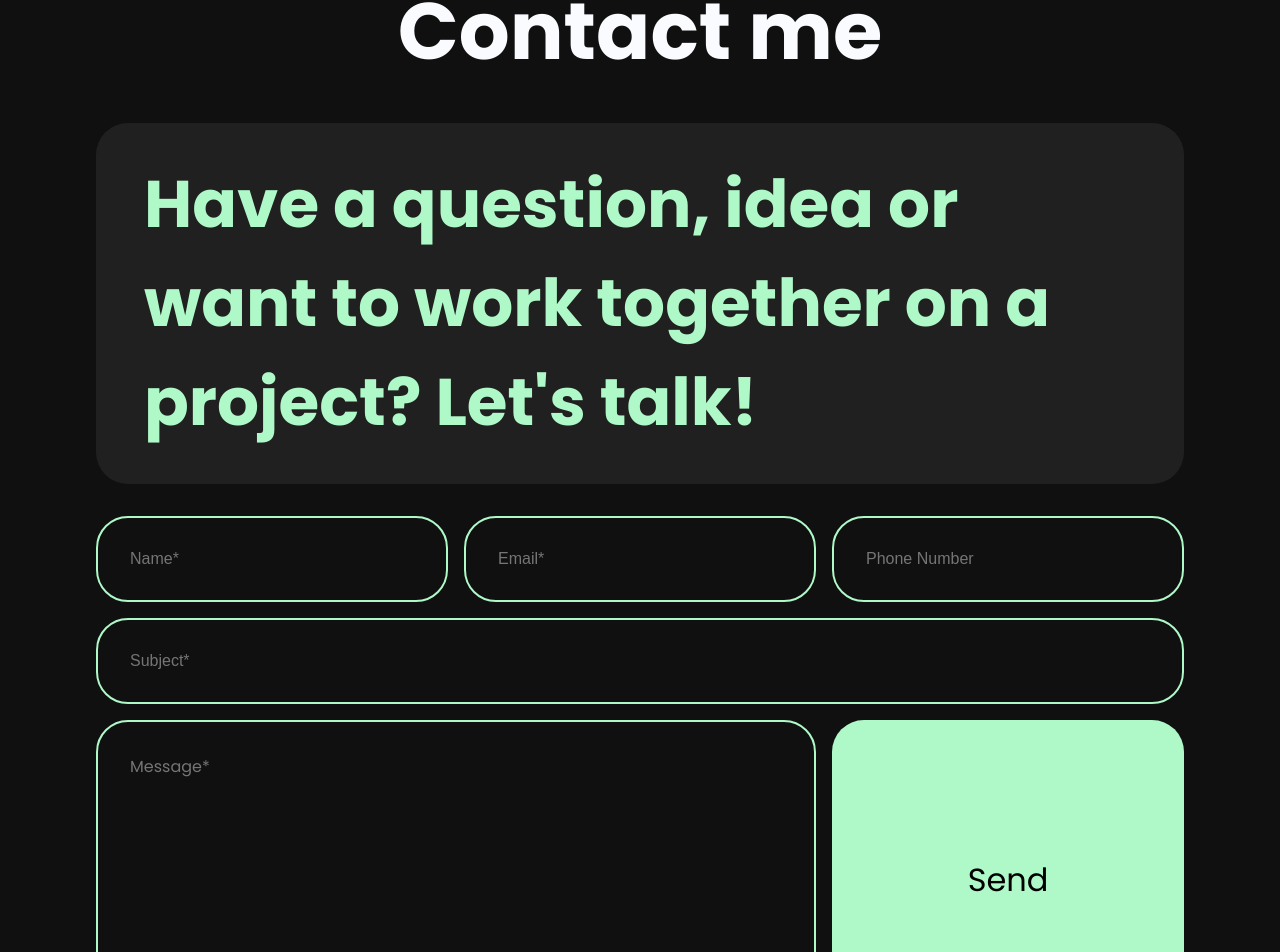
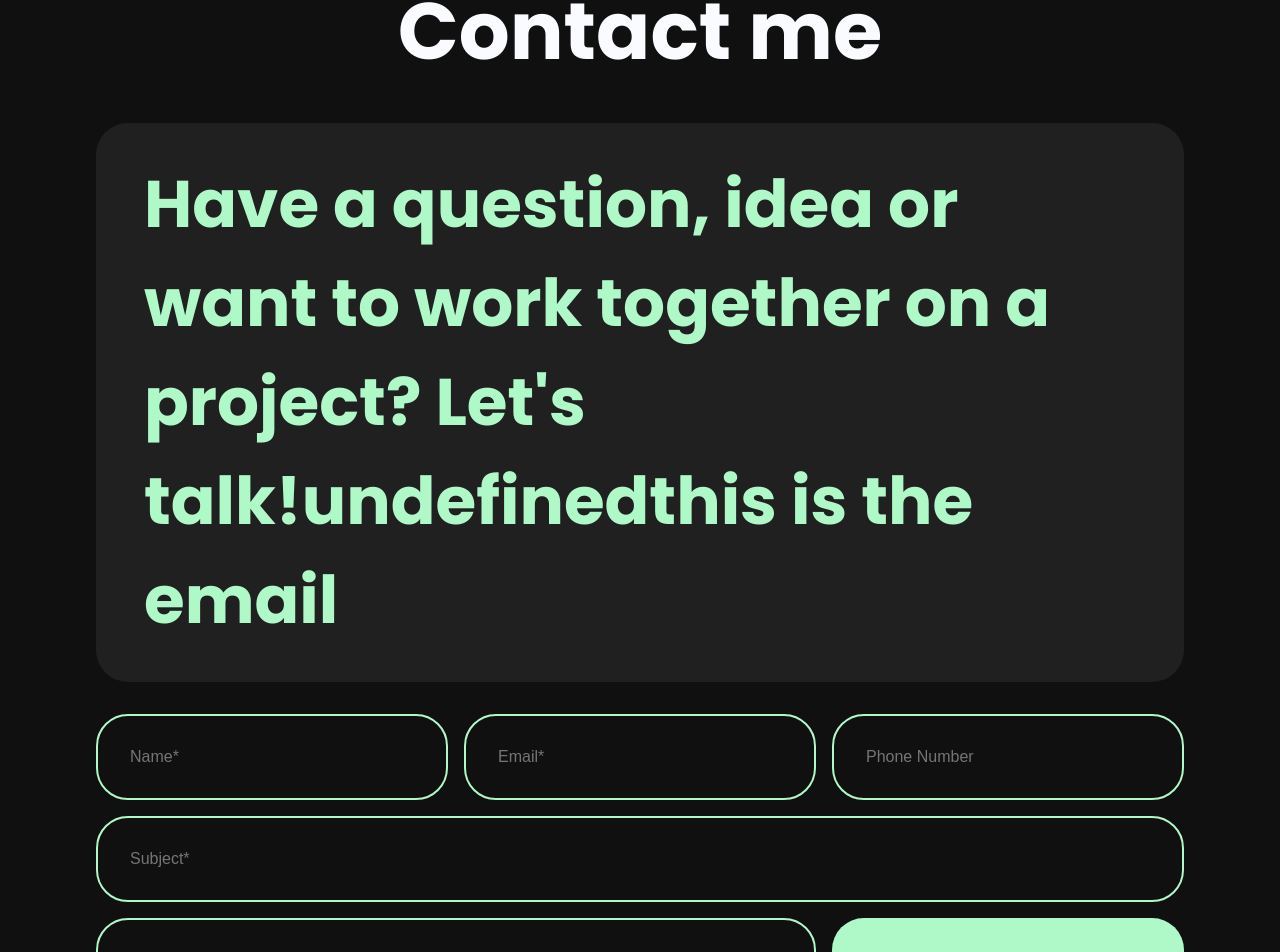
Before and after one commit to haneeshraj/formante-website, a Next.js app: page / in a window 1280 px wide. Shown: the part 5543-6495 px from the top of the page. Built offline with nearby package versions, Linux system fonts and the light colour scheme.

Commit message:
please work

```diff
--- a/src/pages/index.js
+++ b/src/pages/index.js
@@ -306,9 +306,9 @@ export default function Home() {
           <div className={`${styles.content}`} style={{ marginInline: "auto" }}>
             <header className={styles.contactHeader}>
               <h1>
-                {
-                  "Have a question, idea or want to work together on a project? Let's talk!"
-                }
+                {"Have a question, idea or want to work together on a project? Let's talk!" +
+                  process.env.NEXT_PUBLIC_EMAIL +
+                  "this is the email"}
               </h1>
             </header>
             <form className={styles.form}>
```
